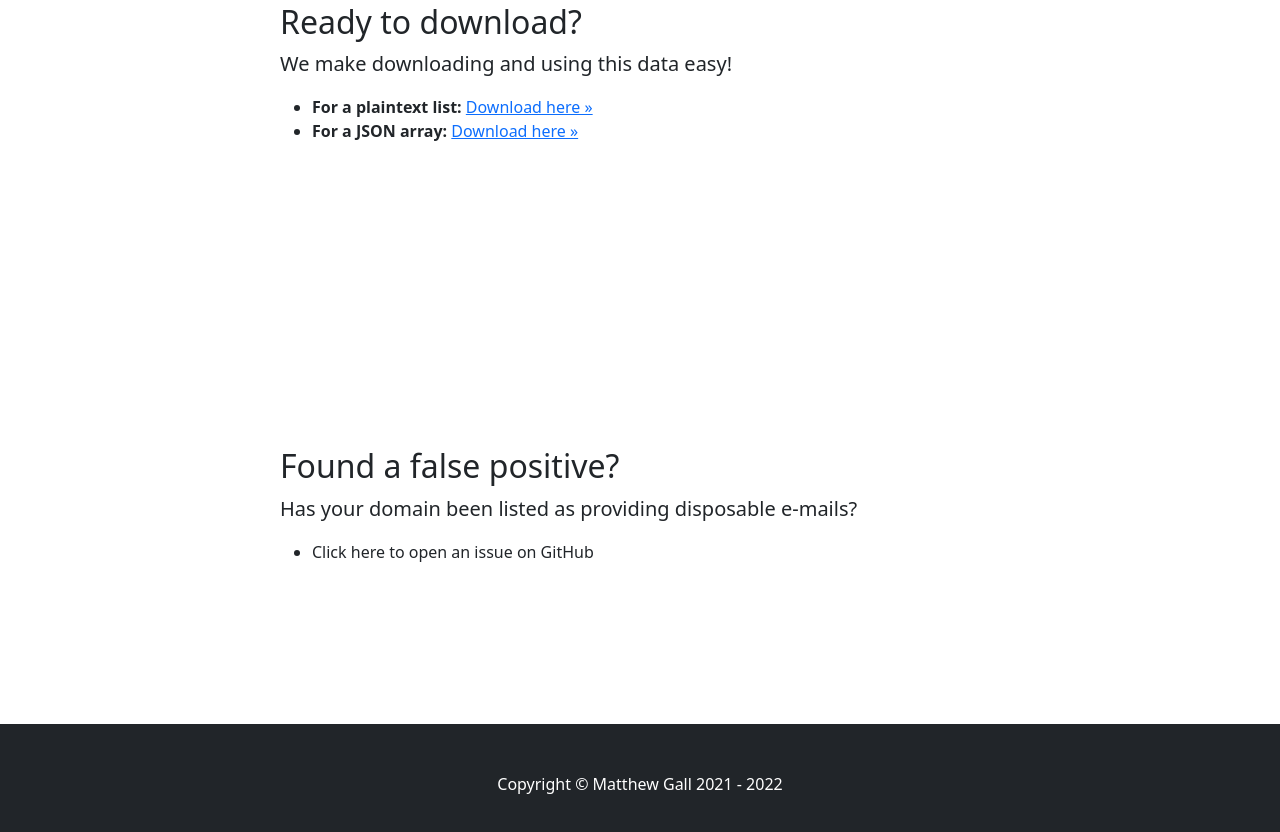
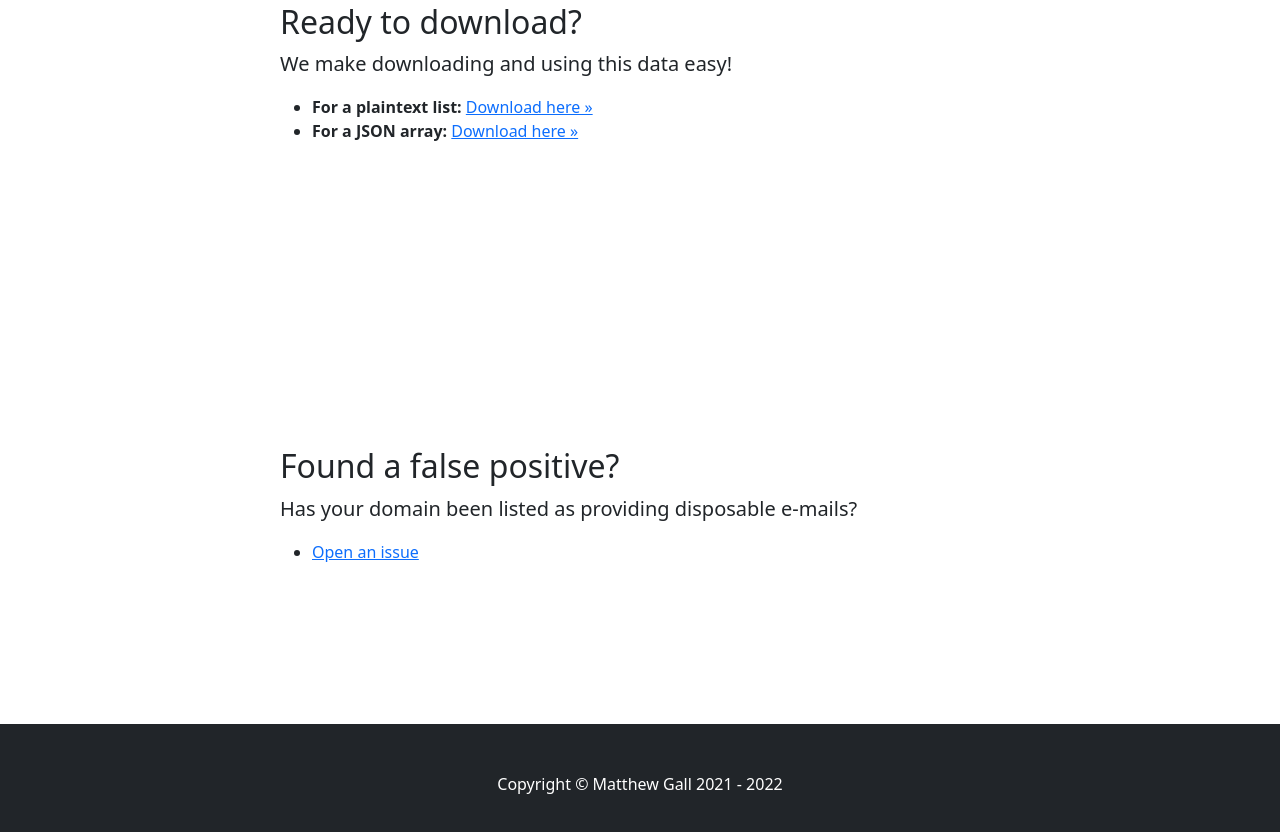
Before and after one commit to matthewgall/disposable-emails, a plain HTML site: page public/index.html in a window 1280 px wide. Shown: the part 539-1371 px from the top of the page. Drawn offline with nearby package versions, Linux system fonts and the light colour scheme.

Commit message:
Added a link to the GitHub Issue tracker

```diff
--- a/public/index.html
+++ b/public/index.html
@@ -55,7 +55,7 @@
                         <h2>Found a false positive?</h2>
                         <p class="lead">Has your domain been listed as providing disposable e-mails?</p>
                         <ul>
-                            <li>Click here to open an issue on GitHub</li>
+                            <li><a href="https://github.com/matthewgall/disposable-emails/issues">Open an issue</a></li>
                         </ul>
                     </div>
                 </div>
```
